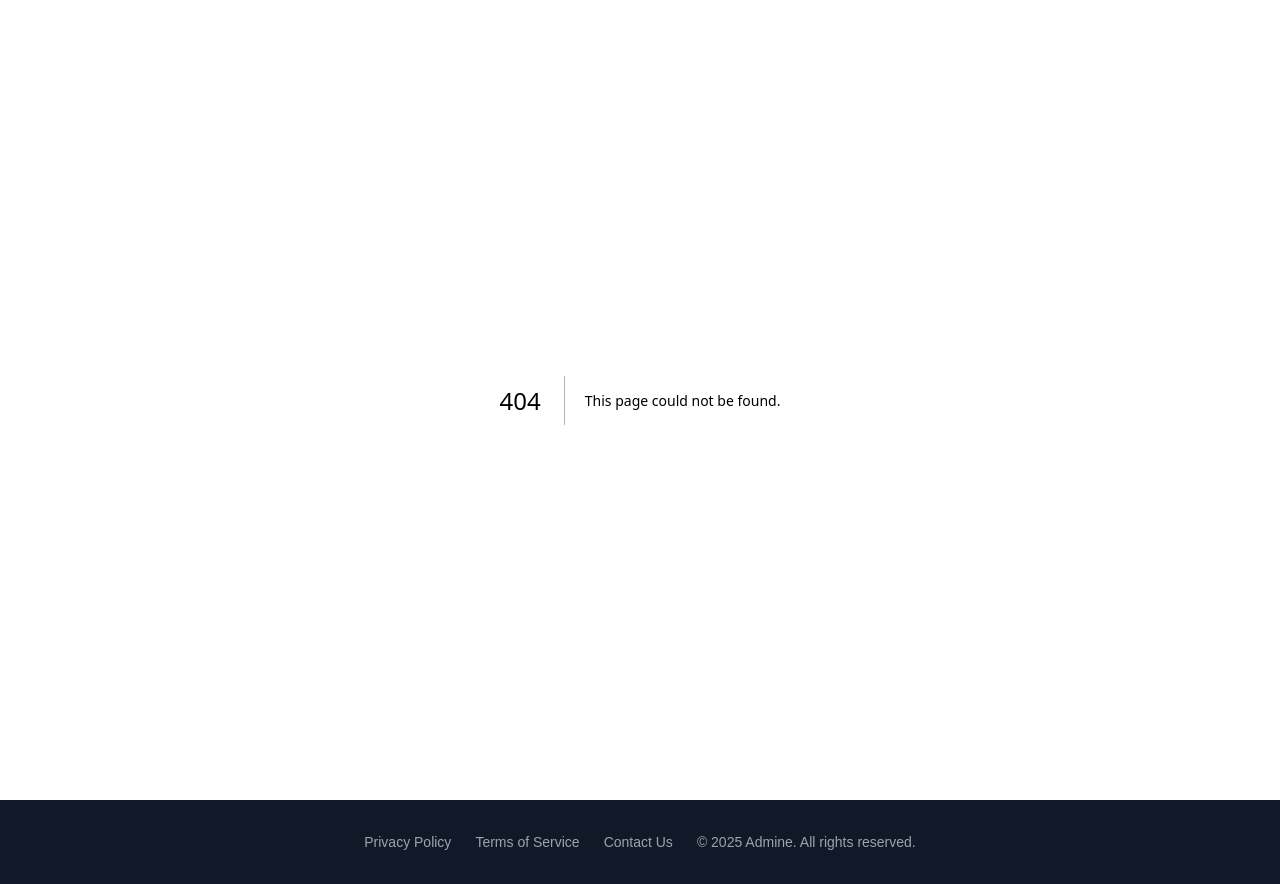
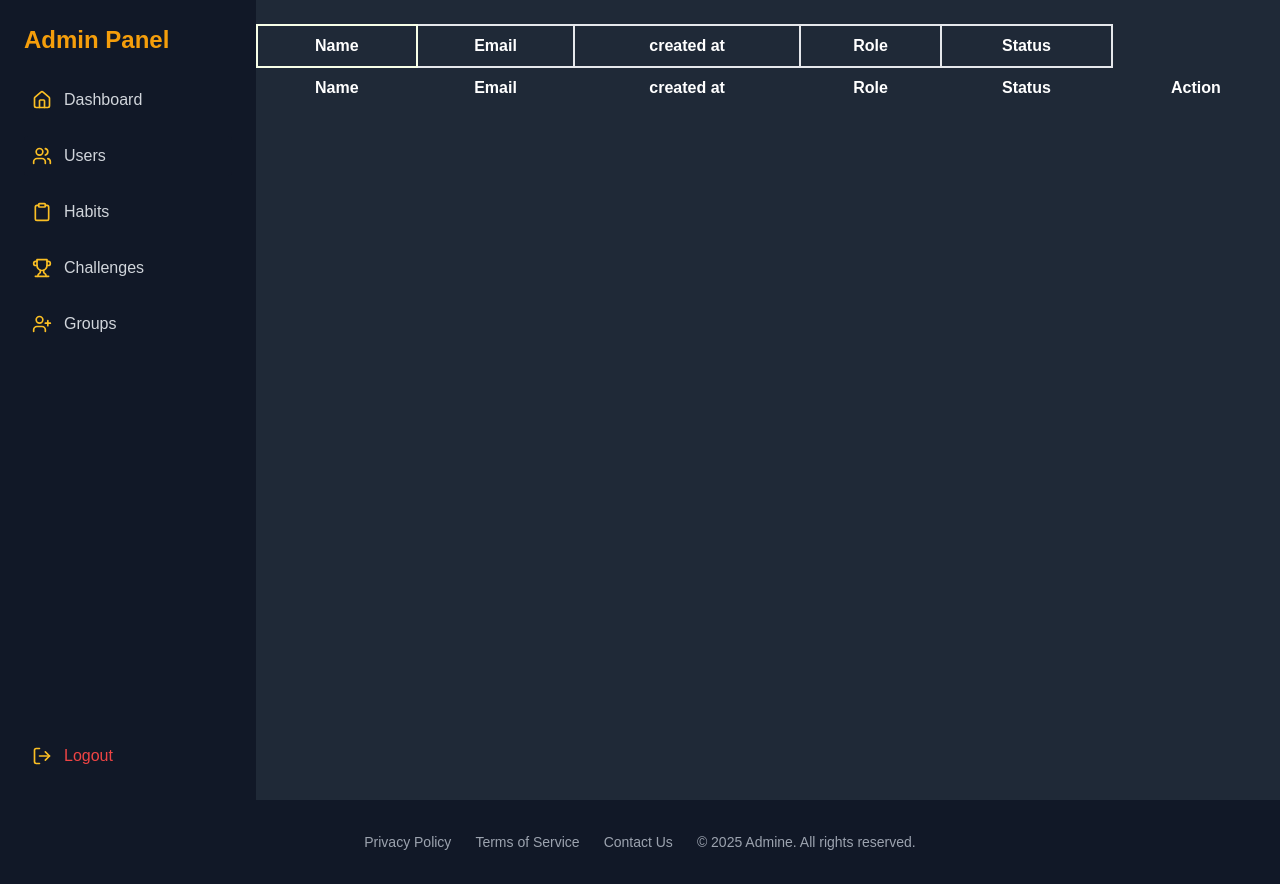
Before and after one commit to hissoune/myhabits-admin, a Next.js app: page /dashboard/users in a window 1280 px wide. Before the commit this address had no page. Built offline with nearby package versions, Linux system fonts and the light colour scheme.

Commit message:
Added users management module in dashboard

```diff
--- /dev/null
+++ b/app/dashboard/users/page.tsx
@@ -0,0 +1,30 @@
+import React from 'react'
+
+export default function page() {
+  return (
+    <div className='container  w-full h-full m-auto'>
+         <table className="min-w-full   bg-[var(--bgSoft)] rounded-md my-6 bordered border-lime-50">
+            <thead>
+                <tr className="">
+                    <th className="py-2 px-4 border-2 border-lime-50">Name</th>
+                    <th className="py-2 px-4 border-2">Email</th>
+                    <th className="py-2 px-4 border-2">created at</th>
+                    <th className="py-2 px-4 border-2">Role</th>
+                    <th className="py-2 px-4 border-2">Status</th>
+
+                </tr>
+            </thead>
+            <tbody>
+            <tr className="">
+                    <th className="py-2 px-4 ">Name</th>
+                    <th className="py-2 px-4 ">Email</th>
+                    <th className="py-2 px-4 ">created at</th>
+                    <th className="py-2 px-4 ">Role</th>
+                    <th className="py-2 px-4 ">Status</th>
+                    <th className="py-2 px-4 ">Action</th>
+                </tr>
+            </tbody>
+         </table>
+    </div>
+  )
+}
```
